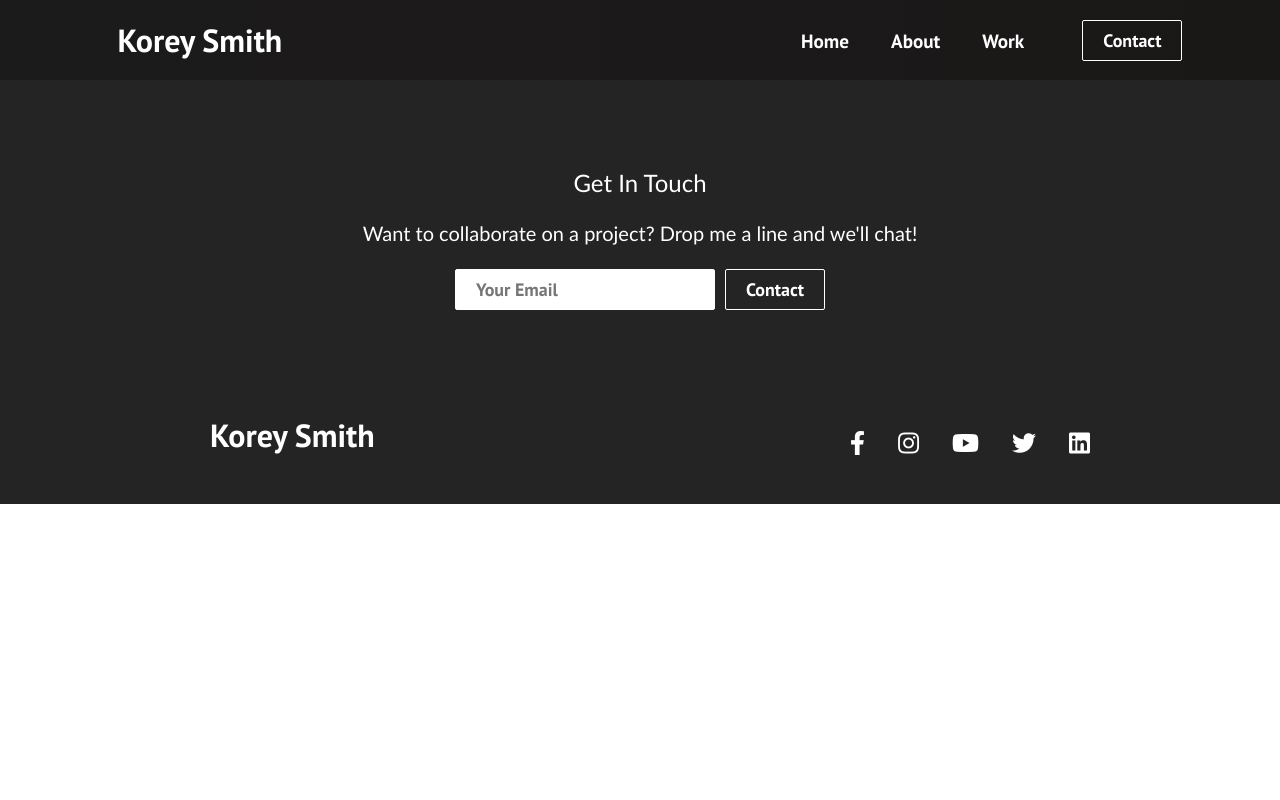
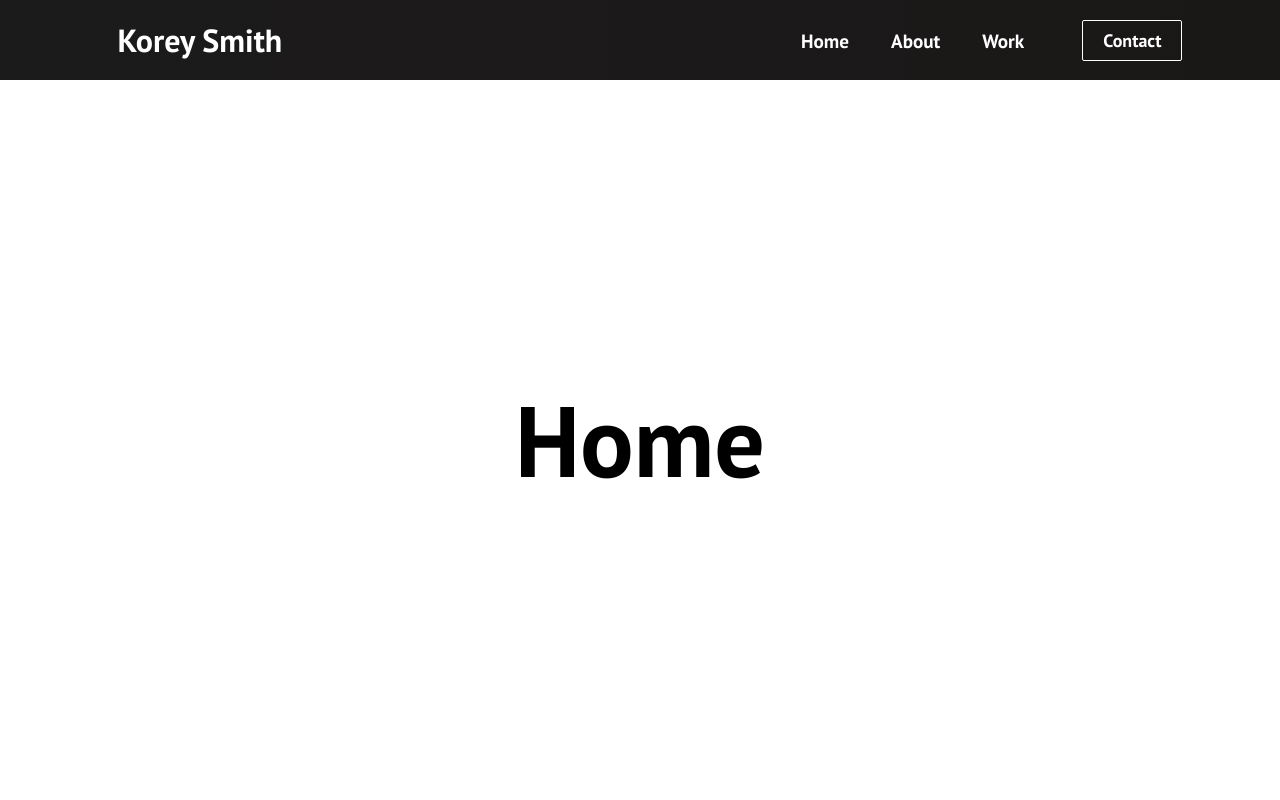
Before and after one commit to smithrkorey/React-Portfolio, a React (Create React App) app: page / in a window 1280 px wide. Shown: the top 800 px of the page. Built offline with nearby package versions, Linux system fonts and the light colour scheme.

Commit message:
page edits

```diff
--- a/src/App.css
+++ b/src/App.css
@@ -39,3 +39,11 @@
     color: black;
     font-size: 100px;
   }
+
+  .home {
+    background-position: center;
+    background-size: cover;
+    background-repeat: no-repeat;
+    color: black;
+    font-size: 100px;
+  }
--- a/src/App.js
+++ b/src/App.js
@@ -6,6 +6,7 @@ import { BrowserRouter as Router, Switch, Route } from 'react-router-dom';
 import About from './components/pages/About';
 import Work from './components/pages/Work';
 import Contact from './components/pages/Contact';
+import Footer from './components/Footer';
 
 function App() {
   return (
@@ -18,6 +19,7 @@ function App() {
           <Route path='/work' component={Work} />
           <Route path='/contact' component={Contact} />
         </Switch>
+        <Footer />
       </Router>
     </>
   );
--- a/src/components/pages/home.js
+++ b/src/components/pages/home.js
@@ -1,13 +1,6 @@
 import React from 'react';
 import '../../App.css';
-import Footer from '../Footer';
 
-function Home() {
-  return (
-    <>
-      <Footer />
-    </>
-  );
-}
-
-export default Home;
+export default function Home() {
+    return <h1 className='home'>Home</h1>;
+  }
```
